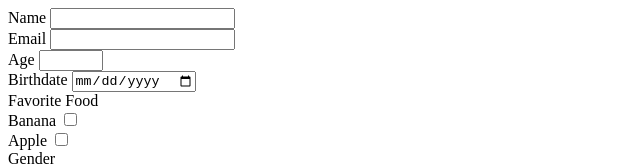
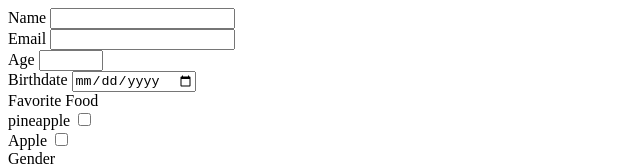
Before and after one commit to ol081/my-form, a plain HTML site: page index.html in a window 1280 px wide. Shown: the top 167 px of the page, 0-640 px from the left. Drawn offline with Linux system fonts and the light colour scheme.

Commit message:
form rename

```diff
--- a/index.html
+++ b/index.html
@@ -26,8 +26,8 @@
         <div>
             Favorite Food
             <div>
-                <label for="banana">Banana</label>
-                <input type="checkbox" name="banana" id="banana">
+                <label for="pineapple">pineapple</label>
+                <input type="checkbox" name="pineapple" id="pineapple">
             </div>
             <div>
                 <label for="apple">Apple</label>
```
